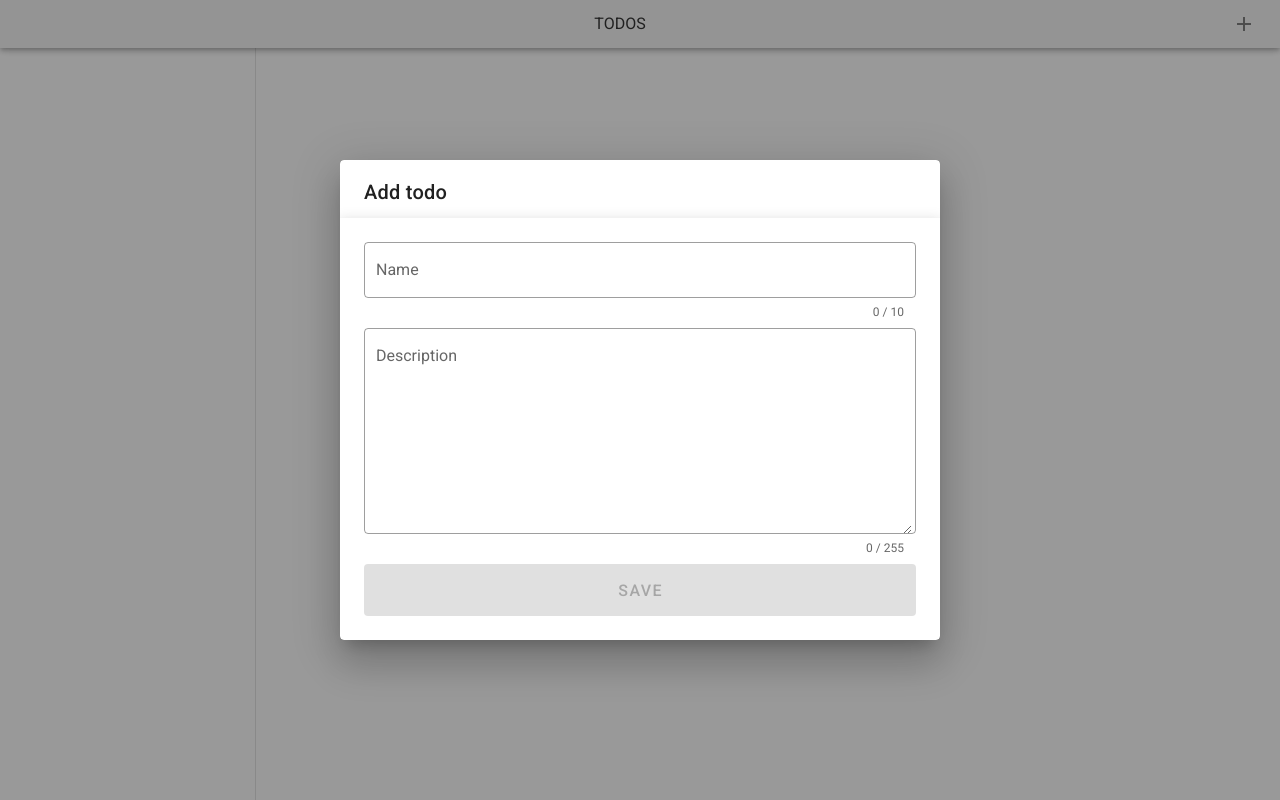
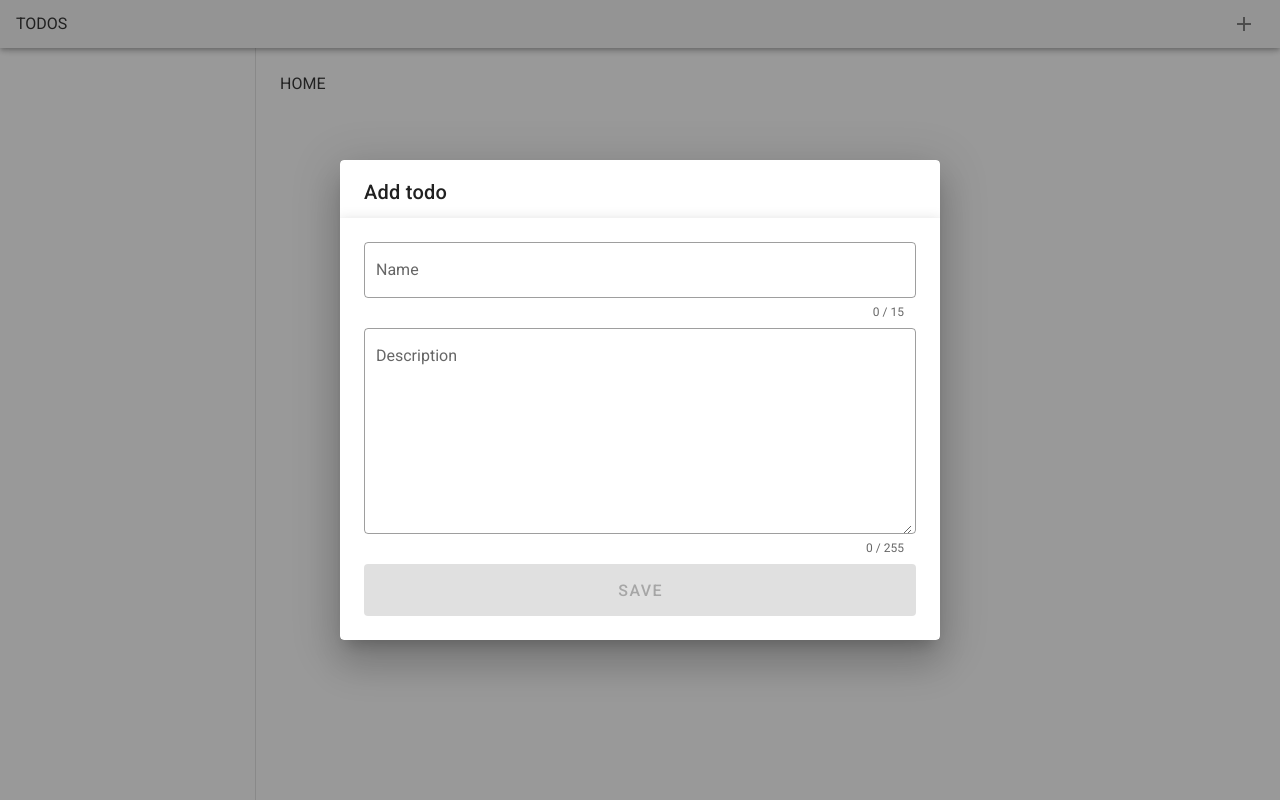
Before and after one commit to cargovova/todos, a Vue app: page / in a window 1280 px wide. Both pictures are taken after a click on the button "Add todo". Built offline with nearby package versions, Linux system fonts and the light colour scheme.

Commit message:
fix: deleted "about" page. fixed routing

```diff
--- a/src/App.vue
+++ b/src/App.vue
@@ -2,8 +2,7 @@
   <v-app>
     <todo-form ref="todoDialog" />
     <v-app-bar app clipped-left dense>
-      <v-spacer></v-spacer>
-      TODOS
+      <span style="cursor: pointer" @click="$router.push('/').catch(() => {})">TODOS</span>
       <v-spacer></v-spacer>
       <v-btn plain fab small title="Add todo" @click="$refs.todoDialog.open()">
         <v-icon>mdi-plus</v-icon>
@@ -33,7 +32,7 @@ export default {
   created() {
     const storredTodos = JSON.parse(localStorage.getItem('todos'))
     if (storredTodos) {
-      this.SET_TODOS(storredTodos.todos)
+      this.SET_TODOS(storredTodos)
     }
   },
   computed: {
--- a/src/components/TodoForm.vue
+++ b/src/components/TodoForm.vue
@@ -2,12 +2,12 @@
   <v-dialog @click:outside="close" width="600" v-model="showDialog">
     <v-card>
       <v-card-title>{{ titleText }} todo </v-card-title>
-      <v-form class="elevation-8 pa-6" v-model="valid">
+      <v-form class="elevation-8 pa-6" v-model="valid" ref="todoDialog">
         <v-text-field
           clearable
           outlined
           v-model="todo.name"
-          :counter="10"
+          :counter="15"
           :rules="rules.nameRules"
           label="Name"
           required
@@ -39,11 +39,11 @@ export default {
       rules: {
         nameRules: [
           v => !!v || 'Name is required',
-          v => (v && v.length <= 10) || 'Name must be less than 10 characters',
+          v => (v && v.length <= 15) || 'Name must be less than 15 characters',
         ],
         descrRules: [
           v => !!v || 'Description is required',
-          v => (v && v.length <= 10) || 'Description must be less than 255 characters',
+          v => (v && v.length <= 255) || 'Description must be less than 255 characters',
         ],
       },
       valid: false,
@@ -60,14 +60,13 @@ export default {
           const uid = generateUid()
           this.ADD_TODO({ ...this.todo, uid })
           this.SET_SNACKBAR({ show: true, text: 'SUCCESS', color: 'green darken-4' })
-          console.log(this.todos)
           this.$router.push({ name: 'Todo', params: { uid } }).catch(() => {})
         } catch (error) {
           this.SET_SNACKBAR({ show: true, text: 'ERROR', color: 'red accent-4' })
         }
       } else {
         try {
-          this.UPDATE_TODO(this.todo)
+          this.UPDATE_TODO({ ...this.todo })
           this.SET_SNACKBAR({ show: true, text: 'SUCCESS', color: 'green darken-4' })
           this.$router.push({ name: 'Todo', params: { uid: this.todo.uid } }).catch(() => {})
         } catch (error) {
@@ -84,7 +83,7 @@ export default {
       this.showDialog = true
     },
     close() {
-      this.todoItem = { name: '', description: '' }
+      this.$refs.todoDialog.reset()
       this.showDialog = false
     },
   },
--- a/src/router/index.js
+++ b/src/router/index.js
@@ -8,18 +8,11 @@ const routes = [
     path: '/',
     name: 'Home',
     component: () => import('../views/Home.vue'),
-    children: [
-      {
-        path: '/:uid',
-        name: 'Todo',
-        component: () => import('../views/Todo.vue'),
-      },
-    ],
   },
   {
-    path: '/about',
-    name: 'About',
-    component: () => import('../views/About.vue'),
+    path: '/:uid',
+    name: 'Todo',
+    component: () => import('../views/Todo.vue'),
   },
 ]
 
--- a/src/store/index.js
+++ b/src/store/index.js
@@ -20,22 +20,23 @@ export default new Vuex.Store({
     ADD_TODO({ commit, state }, todo) {
       const todos = [...state.todos]
       todos.unshift(todo)
+      console.log(todos)
       commit('SET_TODOS', todos)
-      localStorage.setItem('todos', JSON.stringify({ todos }))
+      localStorage.setItem('todos', JSON.stringify(todos))
     },
     DELETE_TODO({ commit, state }, uid) {
       const todos = [...state.todos]
       const findedIndex = todos.findIndex(t => t.uid === +uid)
       todos.splice(findedIndex, 1)
       commit('SET_TODOS', todos)
-      localStorage.setItem('todos', JSON.stringify({ todos }))
+      localStorage.setItem('todos', JSON.stringify(todos))
     },
     UPDATE_TODO({ commit, state }, todo) {
       const todos = [...state.todos]
       const findedIndex = todos.findIndex(t => t.uid === +todo.uid)
       todos[findedIndex] = todo
       commit('SET_TODOS', todos)
-      localStorage.setItem('todos', JSON.stringify({ todos }))
+      localStorage.setItem('todos', JSON.stringify(todos))
     },
   },
   getters: {
--- a/src/views/About.vue
+++ /dev/null
@@ -1,5 +0,0 @@
-<template>
-  <div>
-    <h1>This is an about page</h1>
-  </div>
-</template>
--- a/src/views/Home.vue
+++ b/src/views/Home.vue
@@ -1,7 +1,5 @@
 <template>
-  <div class="pa-6">
-    <router-view />
-  </div>
+  <div class="pa-6">HOME</div>
 </template>
 
 <script>
```
